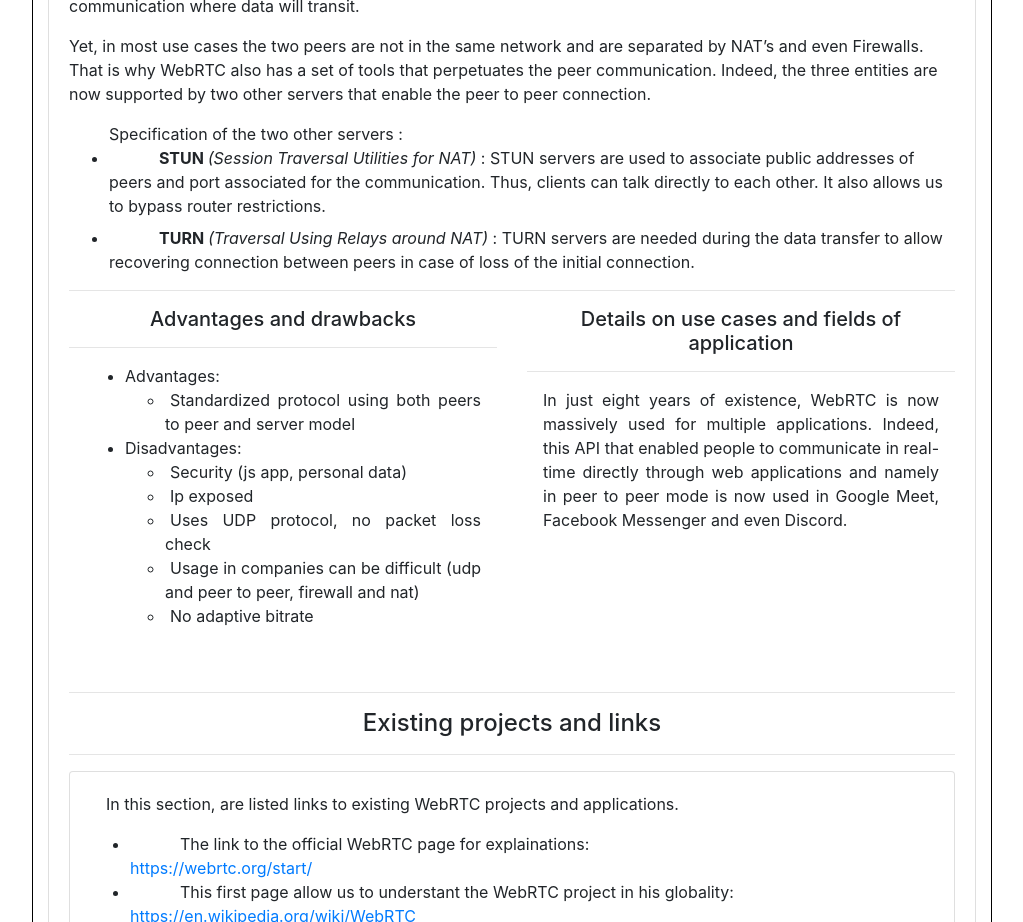
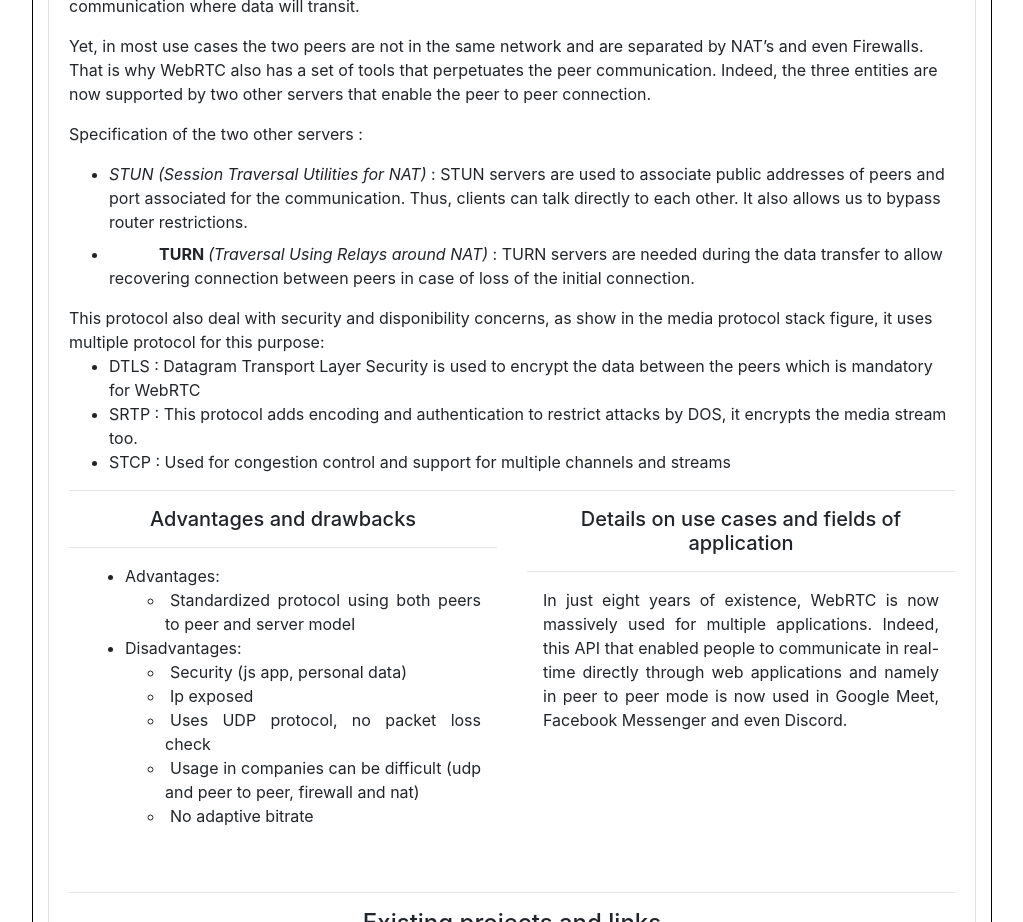
Before and after one commit to VideoStreamingEnseirb/WebRTC, a React (Create React App) app in the folder Front/: page / in a window 1280 px wide. Shown: the part 1940-2862 px from the top of the page, without its empty margins (128-1151 px from the left). Built offline with nearby package versions, Linux system fonts and the light colour scheme; no server answers.

Commit message:
protocol pile

```diff
--- a/Front/src/components/presentation.js
+++ b/Front/src/components/presentation.js
@@ -93,12 +93,25 @@ export class presentation extends Component {
 
 
                     <p>Yet, in most use cases the two peers are not in the same network and are separated by NAT’s and even Firewalls. That is why WebRTC also has a set of tools that perpetuates the peer communication. Indeed, the three entities are now supported by two other servers that enable the peer to peer connection. </p>
-                    <ul>Specification of the two other servers :
-                        <li style={{ "text-indent": "50px" }} className="mb-2"> <strong> STUN </strong> <em> (Session Traversal Utilities for NAT) </em> : STUN servers are used to associate public addresses of peers and port associated for the communication. Thus, clients can talk directly to each other. It also allows us to bypass router restrictions.
+                   <p> Specification of the two other servers :</p>
+                    <ul>
+                        <li style={{ "text-indent": "0px" }} className="mb-2"> <em> STUN (Session Traversal Utilities for NAT) </em> : STUN servers are used to associate public addresses of peers and port associated for the communication. Thus, clients can talk directly to each other. It also allows us to bypass router restrictions.
                         </li>
                         <li style={{ "text-indent": "50px" }} className="mb-2"> <strong> TURN </strong> <em> (Traversal Using Relays around NAT) </em> : TURN servers are needed during the data transfer to allow recovering connection between peers in case of loss of the initial connection.
                         </li>
                     </ul>
+                    <p>This protocol also deal with security  and disponibility concerns, as show in the media protocol stack figure,
+                        it uses multiple protocol for this purpose:
+                        <ul>
+                            <li>DTLS  : Datagram Transport Layer Security is used to encrypt the data between the peers which is mandatory for WebRTC</li>
+                            <li>SRTP : This protocol adds encoding and authentication to restrict attacks by DOS, it encrypts the media stream too.
+
+                            </li>
+                            <li>
+                                STCP : Used for congestion control and support for multiple channels and streams
+                            </li>
+                        </ul>
+                    </p>
 
 
                     <hr></hr>
@@ -150,11 +163,7 @@ export class presentation extends Component {
                                                 No adaptive bitrate
                                             </li>
                                         </ul>
-                                        {"\n"}
-                                        {"\n"}
-                                        {"\n"}
-                                        {"\n"}
-                                        {"\n"}
+
                                     </li>
                                 </ul>
                             </p>
```
